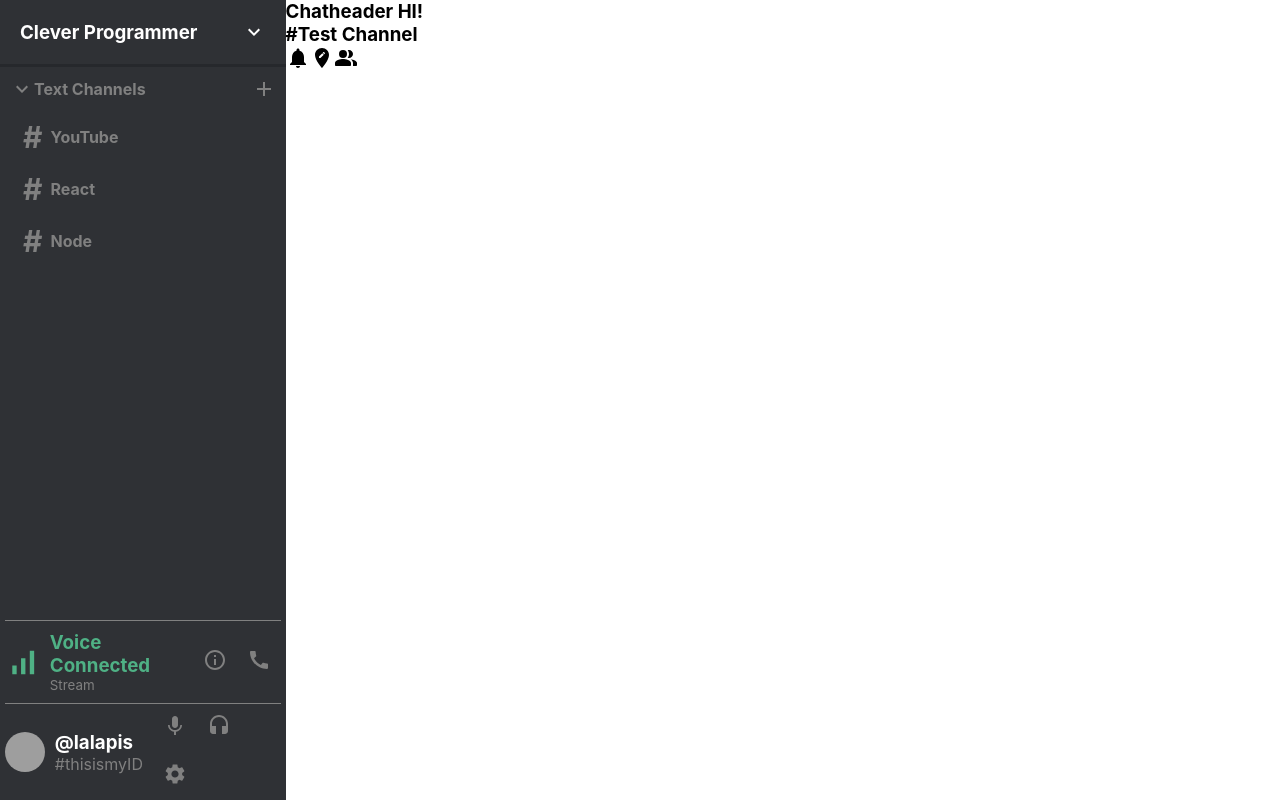
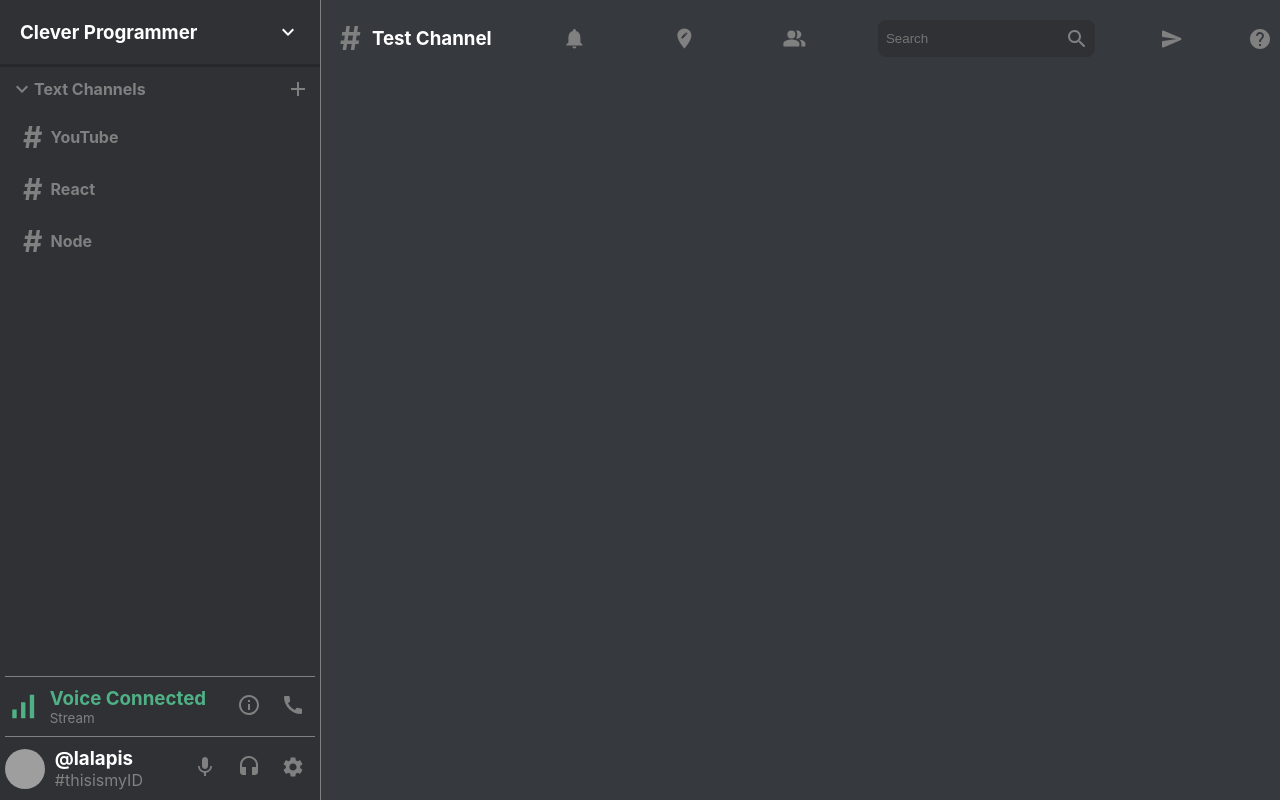
Before and after one commit to daryazata/discord-clone, a React (Create React App) app: page / in a window 1280 px wide. Built offline with nearby package versions, Linux system fonts and the light colour scheme; grey boxes are pictures that could not be loaded.

Commit message:
chat header ready

```diff
--- /dev/null
+++ b/src/components/Chat/ChatHeader.css
@@ -0,0 +1,54 @@
+.chatHeader {
+  display: flex;
+  justify-content: space-between;
+  align-items: center;
+  color: gray;
+  padding: 0.5rem;
+}
+
+.chatHeader__hash {
+  font-size: 2rem;
+  padding: 0.7rem;
+  color: gray;
+}
+
+.chatHeader__left > h3 {
+  display: flex;
+  align-items: center;
+  color: white;
+}
+
+.chatHeader__right {
+  display: flex;
+  align-items: center;
+  flex: 0.5;
+  justify-content: space-between;
+}
+
+.chatHeader__right > .MuiSvgIcon-root {
+  cursor: pointer;
+  padding: 0.4rem;
+}
+
+.chatHeader__right > .MuiSvgIcon-root:hover {
+  color: white;
+}
+
+.chatHeader__search {
+  display: flex;
+  /*
+  align-items: center;
+  color: gray;
+  */
+  border-radius: 0.5rem;
+  background-color: #2f3135;
+
+  padding: 0.4rem;
+}
+
+.chatHeader__search > input {
+  background: transparent;
+  outline-width: 0;
+  border: none;
+  color: white;
+}
--- a/src/components/Chat/ChatHeader.js
+++ b/src/components/Chat/ChatHeader.js
@@ -1,10 +1,11 @@
-import { EditLocation, Notifications, PeopleAltRounded } from '@material-ui/icons'
+import { EditLocation, HelpRounded, Notifications, PeopleAltRounded, SearchRounded, SendRounded } from '@material-ui/icons'
 import React from 'react'
+import './ChatHeader.css'
 
 function ChatHeader() {
     return (
         <div className="chatHeader">
-            <h3>Chatheader HI!</h3>
+
             <div className="chatHeader__left">
                 <h3>
                     <span className="chatHeader__hash">
@@ -17,6 +18,12 @@ function ChatHeader() {
                 <EditLocation/>
                 <PeopleAltRounded/>
             </div>
+            <div className="chatHeader__search">
+                <input type="text" placeholder="Search"/>
+                <SearchRounded/>
+            </div>
+            <SendRounded/>
+            <HelpRounded/>
         </div>
     )
 }
--- a/src/components/Chat/Main/index.js
+++ b/src/components/Chat/Main/index.js
@@ -1,5 +1,6 @@
 import React from 'react'
 import ChatHeader from '../ChatHeader'
+import './style.css'
 
 function Chat() {
     return (
--- a/src/components/Chat/Main/style.css
+++ b/src/components/Chat/Main/style.css
@@ -1,2 +1,7 @@
 .chat {
+  background-color: #363a3f;
+  flex: 0.75;
+  border-left: 0.1rem solid gray;
+  /* border-left: 3px solid #26282c; */
+  height: 100vh;
 }
```
Also changed, not shown: src/components/Chat/ChatInput.js (added, +11 -0 lines).
